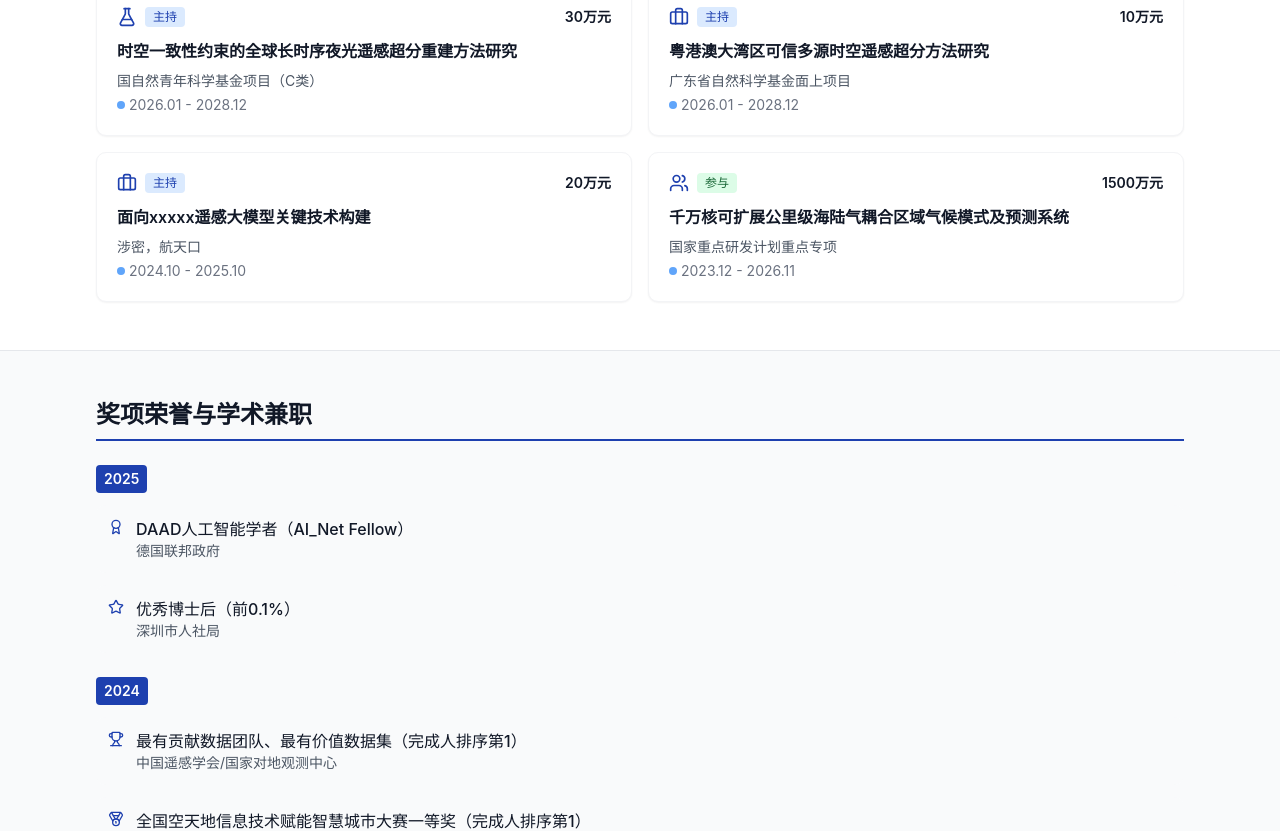
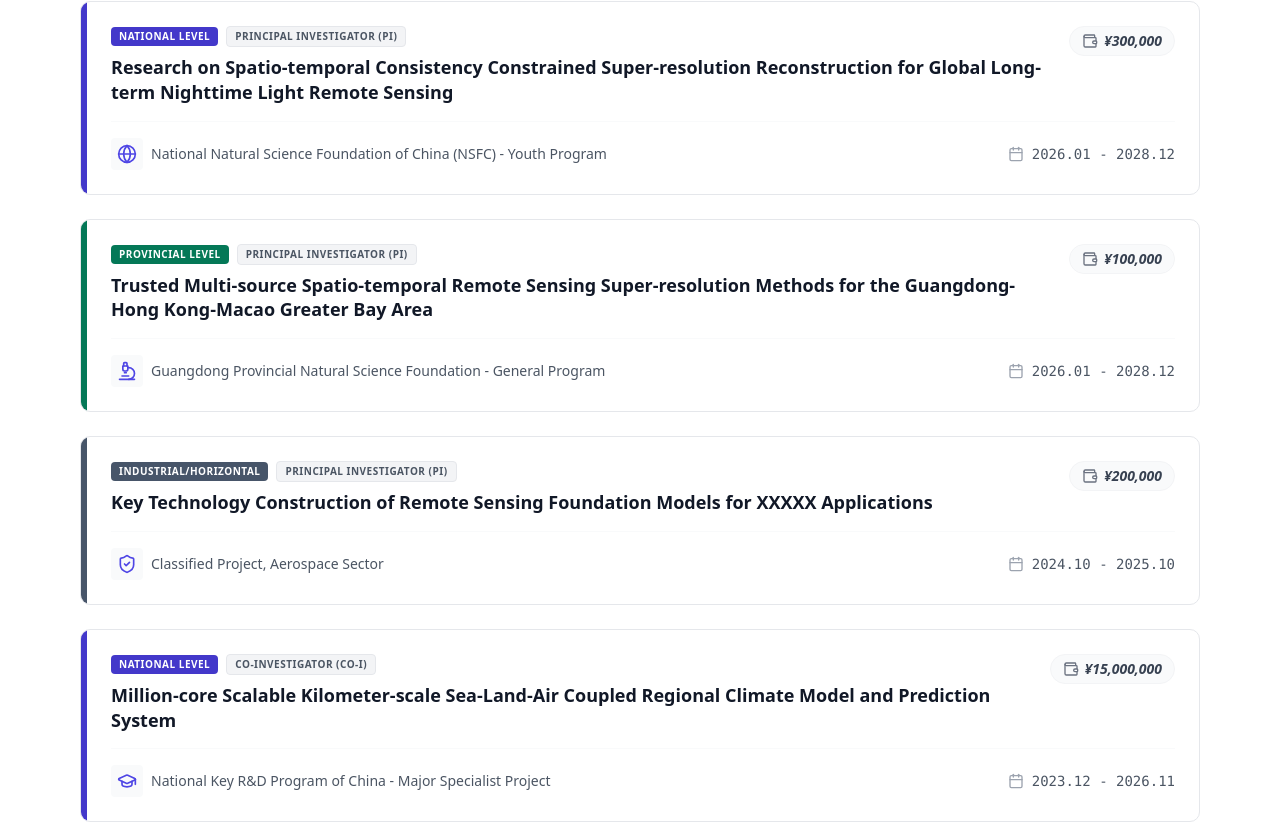
Before and after one commit to xian1234/LixianZhang, a React (Vite) app: page / in a window 1280 px wide. Shown: the part 4556-5387 px from the top of the page. Built offline with nearby package versions, Linux system fonts and the light colour scheme.

Commit message:
Update Projects.tsx

```diff
--- a/src/sections/Projects.tsx
+++ b/src/sections/Projects.tsx
@@ -1,69 +1,104 @@
-import { Briefcase, FlaskConical, Users } from 'lucide-react';
+import React from 'react';
+import { GraduationCap, Microscope, ShieldCheck, Globe, Calendar, Wallet } from 'lucide-react';
 
 const Projects = () => {
   const projects = [
     {
-      title: '时空一致性约束的全球长时序夜光遥感超分重建方法研究',
-      role: '主持',
-      type: '国自然青年科学基金项目（C类）',
-      funding: '30万元',
+      name: 'Research on Spatio-temporal Consistency Constrained Super-resolution Reconstruction for Global Long-term Nighttime Light Remote Sensing',
+      role: 'Principal Investigator (PI)',
+      category: 'National Level',
+      type: 'National Natural Science Foundation of China (NSFC) - Youth Program',
+      funding: '¥300,000',
       period: '2026.01 - 2028.12',
-      icon: <FlaskConical className="w-5 h-5" />
+      color: 'bg-indigo-700', // 国家级：深蓝色
+      icon: <Globe className="w-5 h-5" />
     },
     {
-      title: '粤港澳大湾区可信多源时空遥感超分方法研究',
-      role: '主持',
-      type: '广东省自然科学基金面上项目',
-      funding: '10万元',
+      name: 'Trusted Multi-source Spatio-temporal Remote Sensing Super-resolution Methods for the Guangdong-Hong Kong-Macao Greater Bay Area',
+      role: 'Principal Investigator (PI)',
+      category: 'Provincial Level',
+      type: 'Guangdong Provincial Natural Science Foundation - General Program',
+      funding: '¥100,000',
       period: '2026.01 - 2028.12',
-      icon: <Briefcase className="w-5 h-5" />
+      color: 'bg-emerald-700', // 省部级：翠绿色
+      icon: <Microscope className="w-5 h-5" />
     },
     {
-      title: '面向xxxxx遥感大模型关键技术构建',
-      role: '主持',
-      type: '涉密，航天口',
-      funding: '20万元',
+      name: 'Key Technology Construction of Remote Sensing Foundation Models for XXXXX Applications',
+      role: 'Principal Investigator (PI)',
+      category: 'Industrial/Horizontal',
+      type: 'Classified Project, Aerospace Sector',
+      funding: '¥200,000',
       period: '2024.10 - 2025.10',
-      icon: <Briefcase className="w-5 h-5" />
+      color: 'bg-slate-600', // 横向/涉密：石板灰
+      icon: <ShieldCheck className="w-5 h-5" />
     },
     {
-      title: '千万核可扩展公里级海陆气耦合区域气候模式及预测系统',
-      role: '参与',
-      type: '国家重点研发计划重点专项',
-      funding: '1500万元',
+      name: 'Million-core Scalable Kilometer-scale Sea-Land-Air Coupled Regional Climate Model and Prediction System',
+      role: 'Co-Investigator (Co-I)',
+      category: 'National Level',
+      type: 'National Key R&D Program of China - Major Specialist Project',
+      funding: '¥15,000,000',
       period: '2023.12 - 2026.11',
-      icon: <Users className="w-5 h-5" />
+      color: 'bg-indigo-700', // 国家级
+      icon: <GraduationCap className="w-5 h-5" />
     }
   ];
 
   return (
-    <section id="projects" className="academic-section">
-      <h2 className="section-title">主持/参与课题</h2>
+    <section id="projects" className="max-w-6xl mx-auto py-12 px-4 font-sans">
+      <div className="flex items-center gap-3 mb-8 border-b border-gray-200 pb-4">
+        <h2 className="text-2xl font-bold text-gray-800 tracking-tight">Research Grants & Projects</h2>
+      </div>
 
-      <div className="grid gap-4 md:grid-cols-2">
+      <div className="grid gap-6">
         {projects.map((project, index) => (
-          <div key={index} className="bg-white rounded-lg shadow-sm border border-gray-100 p-5 hover:shadow-md transition-shadow">
-            <div className="flex items-start justify-between mb-3">
-              <div className="flex items-center gap-2">
-                <span className="text-blue-800">{project.icon}</span>
-                <span className={`px-2 py-0.5 text-xs font-medium rounded ${
-                  project.role === '主持'
-                    ? 'bg-blue-100 text-blue-800'
-                    : 'bg-green-100 text-green-800'
-                }`}>
-                  {project.role}
-                </span>
+          <div
+            key={index}
+            className="group relative bg-white border border-gray-200 rounded-lg overflow-hidden transition-all duration-300 hover:shadow-lg flex"
+          >
+            {/* 级别区分颜色条 */}
+            <div className={`w-1.5 ${project.color} shrink-0`} />
+
+            <div className="p-6 w-full">
+              <div className="flex flex-wrap items-start justify-between gap-4 mb-4">
+                <div className="space-y-2 flex-1">
+                  {/* 项目级别与角色标签 */}
+                  <div className="flex flex-wrap items-center gap-2">
+                    <span className={`px-2 py-0.5 text-[10px] uppercase font-bold tracking-wider text-white rounded ${project.color}`}>
+                      {project.category}
+                    </span>
+                    <span className="px-2 py-0.5 text-[10px] uppercase font-bold tracking-wider bg-gray-100 text-gray-600 rounded border border-gray-200">
+                      {project.role}
+                    </span>
+                  </div>
+
+                  {/* 项目名称 (替代原Title) */}
+                  <h3 className="text-lg font-bold text-gray-900 leading-snug group-hover:text-indigo-900 transition-colors">
+                    {project.name}
+                  </h3>
+                </div>
+
+                {/* 经费展示 */}
+                <div className="flex items-center gap-1.5 text-gray-700 bg-gray-50 px-3 py-1 rounded-full border border-gray-100">
+                  <Wallet className="w-4 h-4 text-gray-500" />
+                  <span className="text-sm font-semibold italic">{project.funding}</span>
+                </div>
               </div>
-              <span className="text-sm font-semibold text-gray-900">{project.funding}</span>
-            </div>
 
-            <h3 className="text-base font-semibold text-gray-900 mb-2">{project.title}</h3>
+              {/* 底部详情信息 */}
+              <div className="grid grid-cols-1 md:grid-cols-2 gap-y-2 mt-4 pt-4 border-t border-gray-50 text-sm text-gray-600">
+                <div className="flex items-center gap-2">
+                  <div className="p-1.5 bg-gray-50 rounded text-indigo-600">
+                    {project.icon}
+                  </div>
+                  <span className="font-medium">{project.type}</span>
+                </div>
 
-            <div className="space-y-1 text-sm">
-              <div className="text-gray-600">{project.type}</div>
-              <div className="text-gray-500 flex items-center gap-1">
-                <span className="w-2 h-2 bg-blue-400 rounded-full"></span>
-                {project.period}
+                <div className="flex items-center gap-2 md:justify-end">
+                  <Calendar className="w-4 h-4 text-gray-400" />
+                  <span className="font-mono">{project.period}</span>
+                </div>
               </div>
             </div>
           </div>
```
